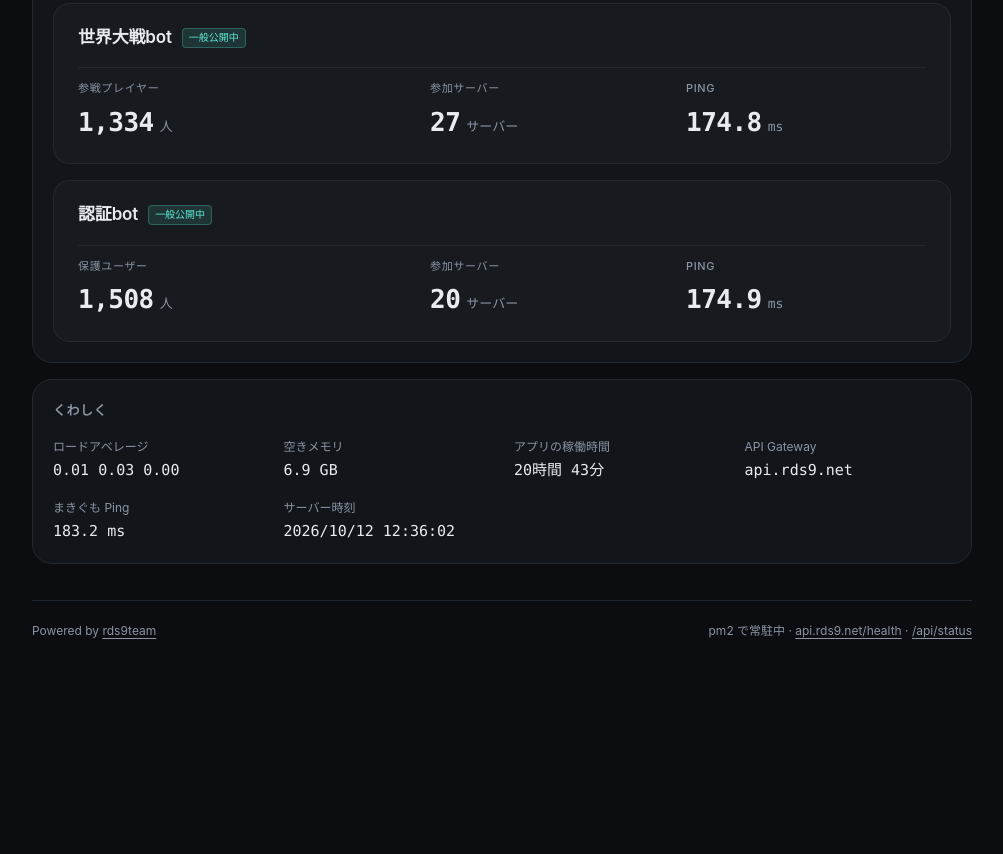
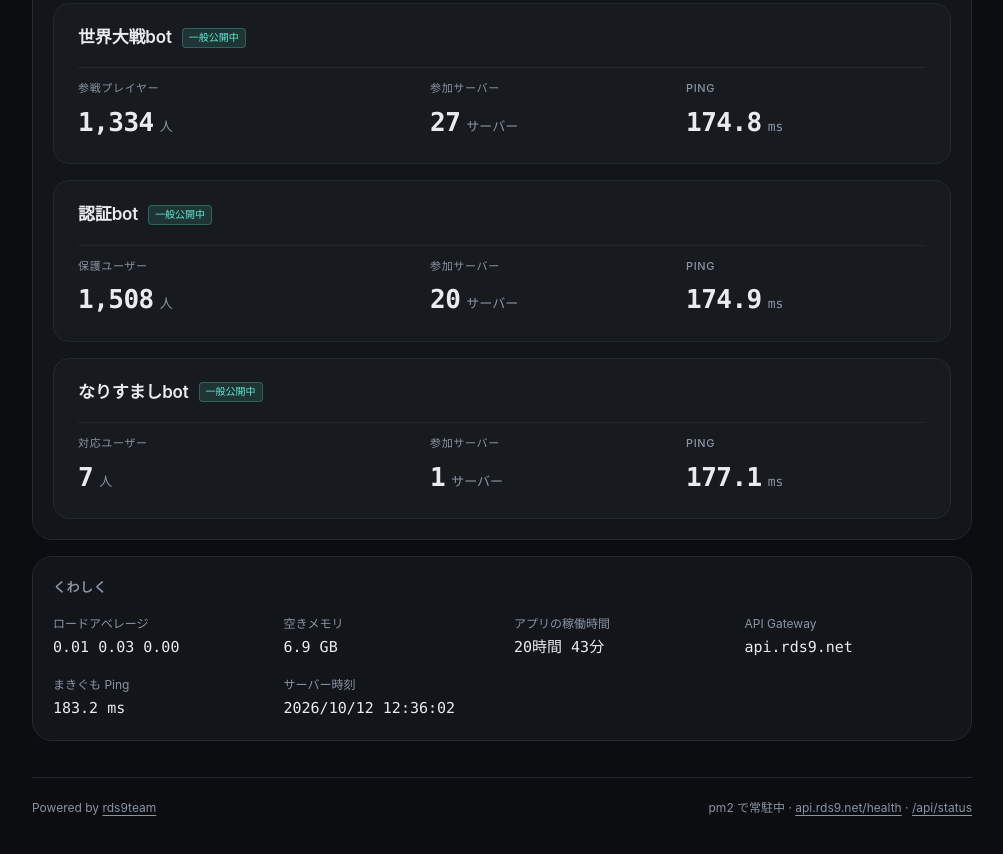
Before and after one commit to rds9team/health, a plain HTML site: page index.html in a window 1280 px wide. Shown: the part 806-1660 px from the top of the page, without its empty margins (138-1141 px from the left). Before the commit the page ends 1494 px from the top, so only its background shows below. Drawn offline with Linux system fonts and the light colour scheme; no server answers.

Commit message:
feat: add なりすましbot to health status showcase

```diff
--- a/app.js
+++ b/app.js
@@ -39,6 +39,13 @@ let lastGoodData = {
       guilds: 20,
       users: 1508,
       latency_ms: 174.9
+    },
+    narisumashi: {
+      status: "online",
+      bot_name: "なりすましbot",
+      guilds: 1,
+      users: 7,
+      latency_ms: 177.1
     },
     vps_host: {
       status: "online",
@@ -162,6 +169,15 @@ function render(data) {
   if ($('bot-auth-guilds')) $('bot-auth-guilds').textContent = authGuilds;
   if ($('bot-auth-ping')) $('bot-auth-ping').textContent = authPing;
 
+  // Narisumashi Bot (なりすましbot)
+  const nari = data.services?.narisumashi || {};
+  const nariUsers = nari.users || 7;
+  const nariGuilds = nari.guilds || 1;
+  const nariPing = nari.latency_ms !== undefined ? nari.latency_ms.toFixed(1) : '177.1';
+  if ($('bot-nari-users')) $('bot-nari-users').textContent = Number(nariUsers).toLocaleString();
+  if ($('bot-nari-guilds')) $('bot-nari-guilds').textContent = nariGuilds;
+  if ($('bot-nari-ping')) $('bot-nari-ping').textContent = nariPing;
+
   // App Uptime
   const procUp = data.processUptimeSec || data.uptime_seconds || uptimeSec;
   if ($('proc-uptime')) $('proc-uptime').textContent = formatDuration(procUp);
--- a/index.html
+++ b/index.html
@@ -157,6 +157,30 @@
               </div>
             </div>
           </div>
+
+          <!-- なりすましbot (Impersonation Bot) -->
+          <div class="bot-card">
+            <div class="bot-header">
+              <div class="bot-title-group">
+                <span class="bot-name">なりすましbot</span>
+                <span class="badge-public">一般公開中</span>
+              </div>
+            </div>
+            <div class="bot-metrics">
+              <div class="metric-item main-metric">
+                <span class="metric-label">対応ユーザー</span>
+                <span class="metric-val"><strong id="bot-nari-users">7</strong> <span class="unit">人</span></span>
+              </div>
+              <div class="metric-item">
+                <span class="metric-label">参加サーバー</span>
+                <span class="metric-val"><strong id="bot-nari-guilds">1</strong> <span class="unit">サーバー</span></span>
+              </div>
+              <div class="metric-item">
+                <span class="metric-label">Ping</span>
+                <span class="metric-val"><strong id="bot-nari-ping">177.1</strong> <span class="unit">ms</span></span>
+              </div>
+            </div>
+          </div>
         </div>
       </article>
 
```
